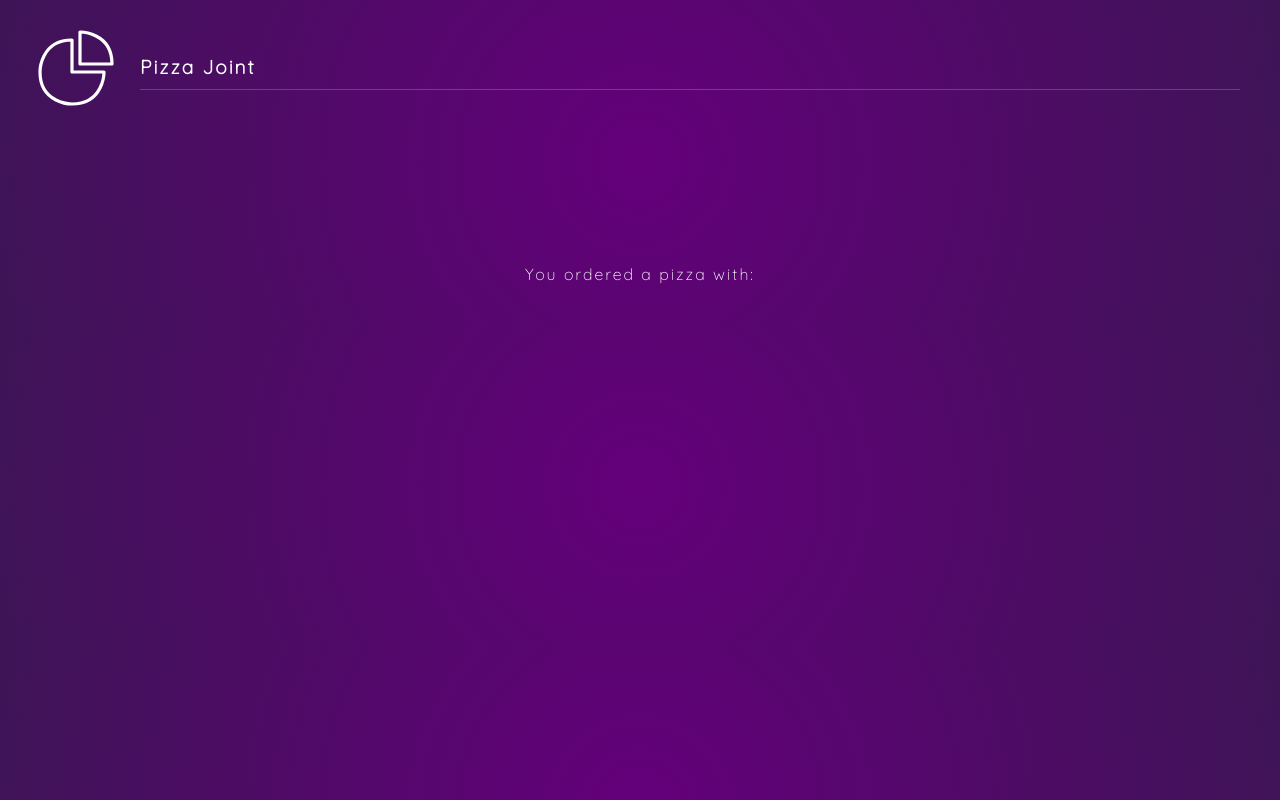
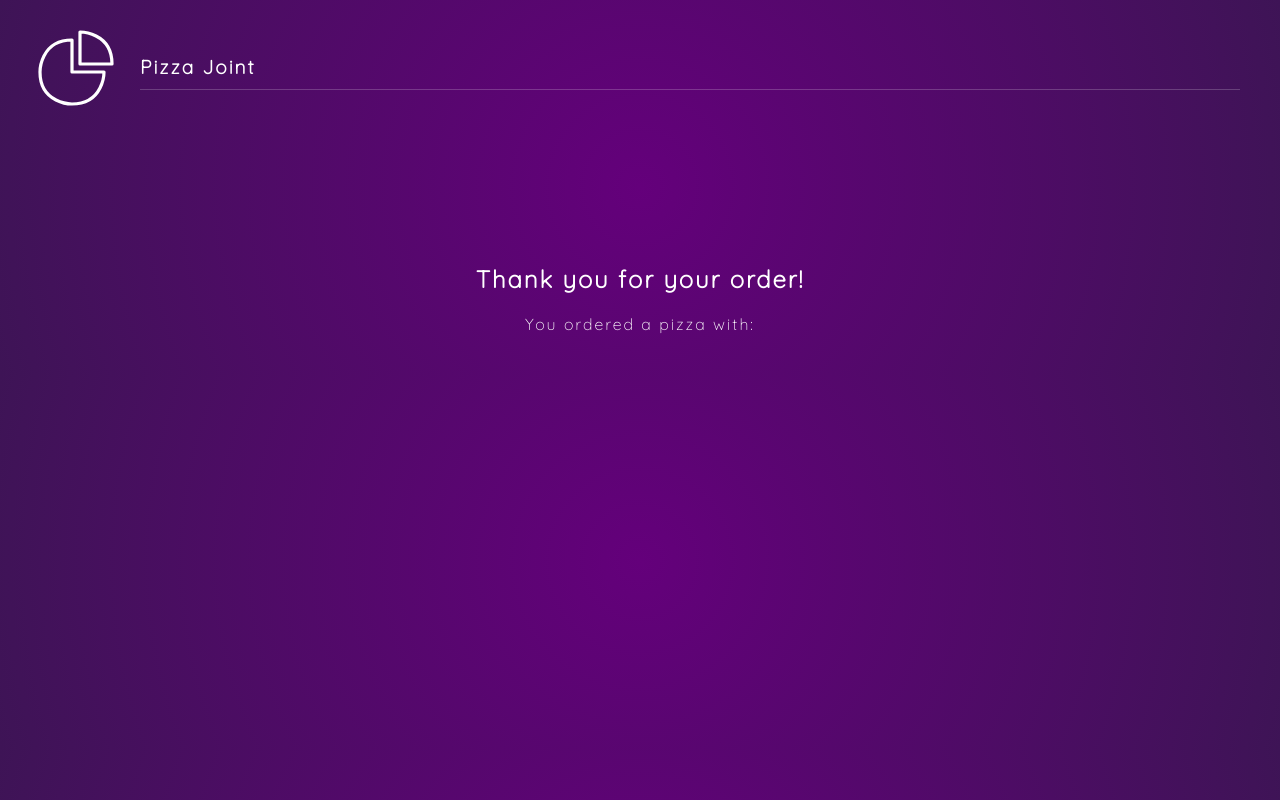
Before and after one commit to saksham-kapoor/framer-motion, a React (Create React App) app: page /order in a window 1280 px wide. Built offline with nearby package versions, Linux system fonts and the light colour scheme.

Commit message:
Page Transitions

```diff
--- a/src/App.js
+++ b/src/App.js
@@ -1,12 +1,14 @@
 import React, { useState } from "react";
-import { Route, Switch } from "react-router-dom";
+import { Route, Switch, useLocation } from "react-router-dom";
 import Header from "./components/Header";
 import Home from "./components/Home";
 import Base from "./components/Base";
 import Toppings from "./components/Toppings";
 import Order from "./components/Order";
+import { AnimatePresence } from "framer-motion";
 
 function App() {
+  const location = useLocation();
   const [pizza, setPizza] = useState({ base: "", toppings: [] });
 
   const addBase = (base) => {
@@ -26,7 +28,8 @@ function App() {
   return (
     <>
       <Header />
-      <Switch>
+      <AnimatePresence exitBeforeEnter>
+        <Switch location={location} key={location.key}>
           <Route path='/base'>
             <Base addBase={addBase} pizza={pizza} />
           </Route>
@@ -40,6 +43,7 @@ function App() {
             <Home />
           </Route>
         </Switch>
+      </AnimatePresence>
     </>
   );
 }
--- a/src/components/Base.js
+++ b/src/components/Base.js
@@ -13,6 +13,12 @@ const containerVariants = {
     transition: {
       type: "spring",
       delay: 0.5,
+    },
+  },
+  exit: {
+    x: "-100vw",
+    transition: {
+      ease: "easeInOut",
     },
   },
 };
@@ -50,6 +56,7 @@ const Base = ({ addBase, pizza }) => {
       variants={containerVariants}
       initial='initialState'
       animate='finalState'
+      exit='exit'
     >
       <h3>Step 1: Choose Your Base</h3>
       <ul>
--- a/src/components/Home.js
+++ b/src/components/Home.js
@@ -13,13 +13,32 @@ const buttonVariants = {
   },
 };
 
+const containerVariants = {
+  initialState: {
+    opacity: 0,
+  },
+  finalState: {
+    opacity: 1,
+    transition: {
+      duration: 1.5,
+      delay: 0.5,
+    },
+  },
+  exit: {
+    x: "-100vw",
+    transition: {
+      ease: "easeInOut",
+    },
+  },
+};
 const Home = () => {
   return (
     <motion.div
       className='home container'
-      initial={{ opacity: 0 }}
-      animate={{ opacity: 1 }}
-      transition={{ delay: 0.8, duration: 1.5 }}
+      variants={containerVariants}
+      initial='initialState'
+      animate='finalState'
+      exit='exit'
     >
       <h2>Welcome to Pizza Joint</h2>
       <Link to='/base'>
--- a/src/components/Order.js
+++ b/src/components/Order.js
@@ -1,5 +1,5 @@
 import React, { useState } from "react";
-import { motion, AnimatePresence } from "framer-motion";
+import { motion } from "framer-motion";
 
 const containerVariants = {
   initialState: {
@@ -17,6 +17,12 @@ const containerVariants = {
       staggerChildren: 0.4,
     },
   },
+  exit: {
+    x: "-100vw",
+    transition: {
+      ease: "easeInOut",
+    },
+  },
 };
 
 const ChildVariants = {
@@ -29,22 +35,15 @@ const ChildVariants = {
 };
 
 const Order = ({ pizza }) => {
-  const [showTitle, setShowTitle] = useState(true);
-  setTimeout(() => {
-    setShowTitle(false);
-  }, 4000);
   return (
     <motion.div
       className='container order'
       variants={containerVariants}
       initial='initialState'
       animate='finalState'
+      exit='exit'
     >
-      <AnimatePresence>
-        {showTitle && (
-          <motion.h2 exit={{ y: -1000 }}>Thank you for your order!</motion.h2>
-        )}
-      </AnimatePresence>
+      <h2 exit={{ y: -1000 }}>Thank you for your order!</h2>
 
       <motion.p variants={ChildVariants}>
         You ordered a {pizza.base} pizza with:
--- a/src/components/Toppings.js
+++ b/src/components/Toppings.js
@@ -13,6 +13,12 @@ const containerVariants = {
     transition: {
       type: "spring",
       delay: 0.5,
+    },
+  },
+  exit: {
+    x: "-100vw",
+    transition: {
+      ease: "easeInOut",
     },
   },
 };
@@ -44,6 +50,7 @@ const Toppings = ({ addTopping, pizza }) => {
       variants={containerVariants}
       initial='initialState'
       animate='finalState'
+      exit='exit'
     >
       <h3>Step 2: Choose Toppings</h3>
       <ul>
```
Also changed, not shown: 1 other file (tests, documents, lock files or other folders). Lines whose indentation alone changed are shown as unchanged.
